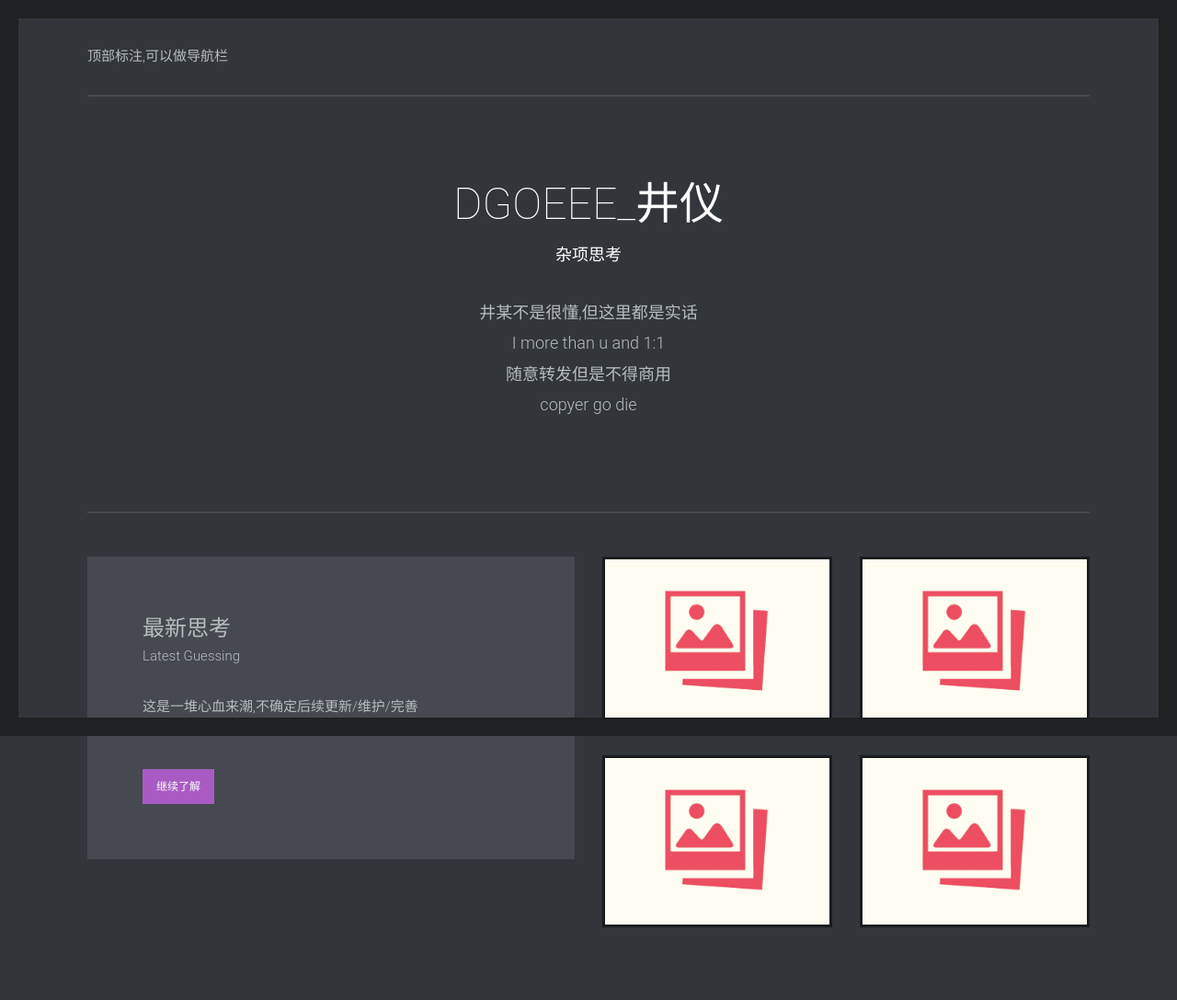
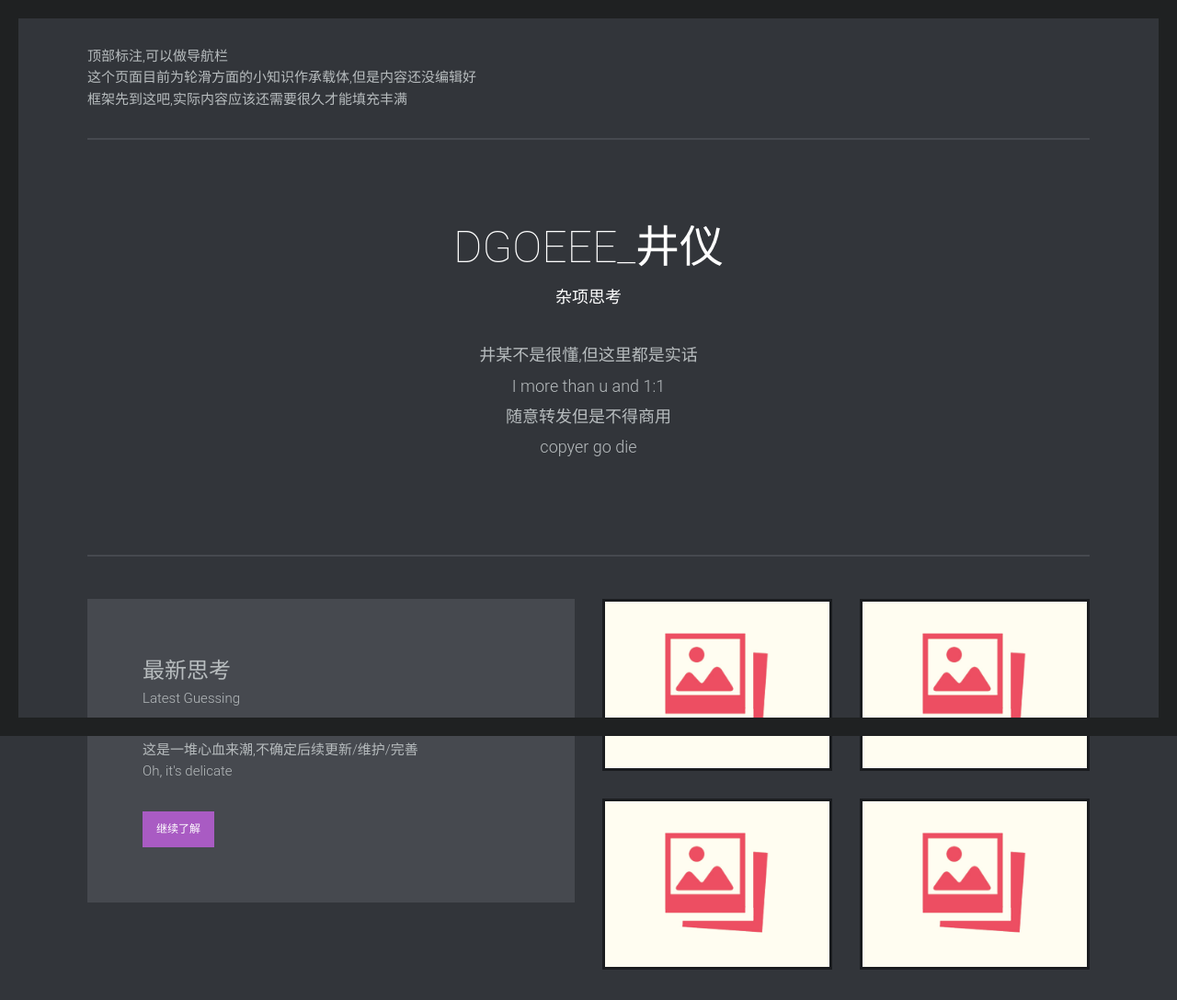
Before and after one commit to dgoccc/dgoccc.github.io, a plain HTML site: page index.html in a window 1280 px wide. Shown: the top 1087 px of the page at 92% size. Drawn offline with Linux system fonts and the light colour scheme.

Commit message:
Update index.html

```diff
--- a/index.html
+++ b/index.html
@@ -34,7 +34,7 @@
     <!--可以做导航-->
     <header class="site-header container animated fadeInDown">
         <div class="header-wrapper">
-            顶部标注,可以做导航栏
+            顶部标注,可以做导航栏<br/>这个页面目前为轮滑方面的小知识作承载体,但是内容还没编辑好<br/>框架先到这吧,实际内容应该还需要很久才能填充丰满
         </div>
     </header>
 
```
